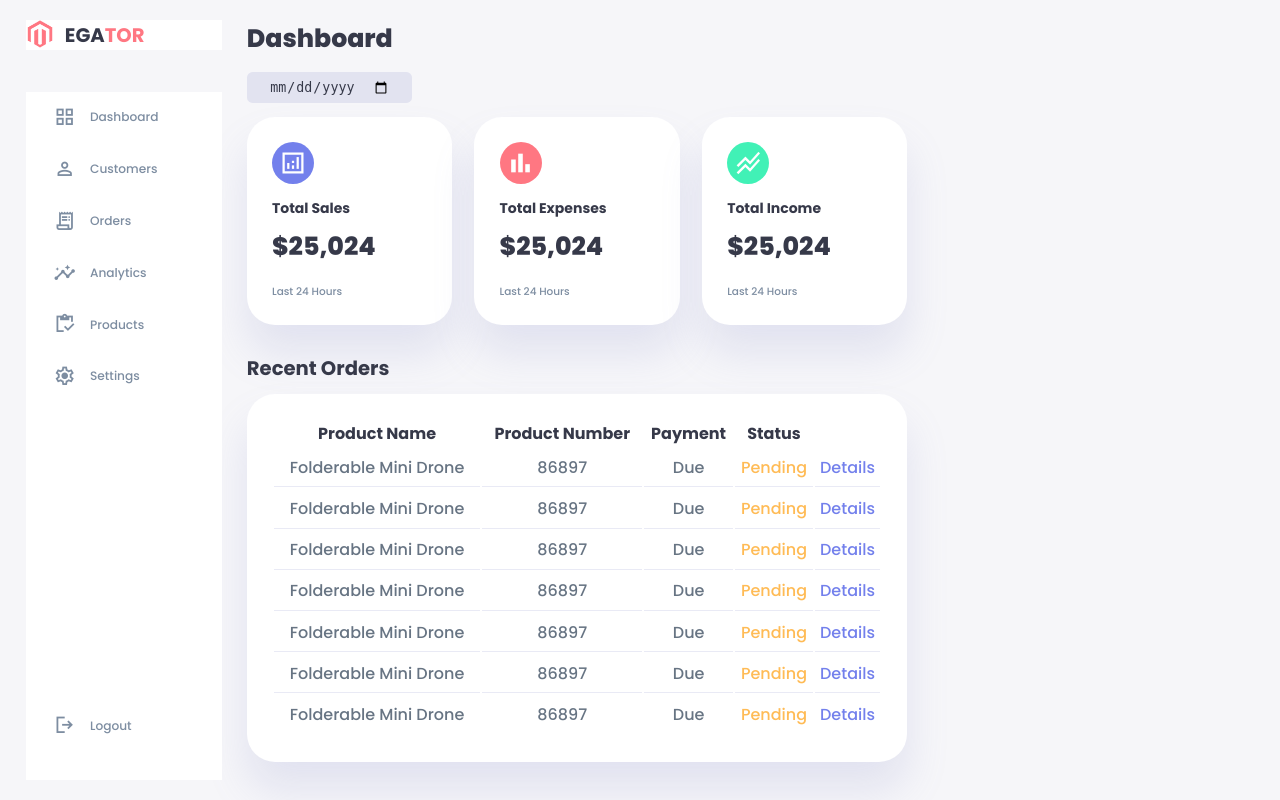
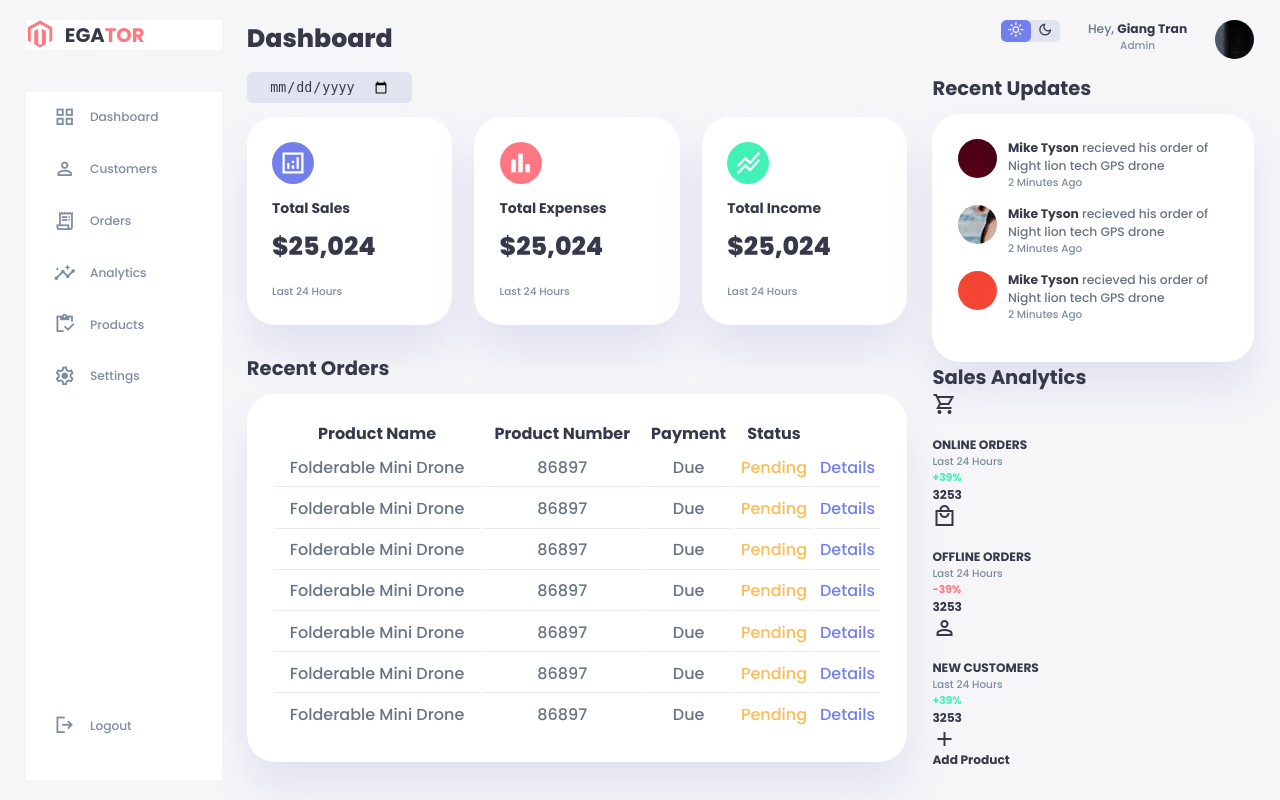
Before and after one commit to sherlockduy4869/Apartment_Management_Website, a PHP site: page / in a window 1280 px wide. Run offline with PHP 8.4, Linux system fonts and the light colour scheme.

Commit message:
Feat: create recent updates area

```diff
--- a/Resource/css/style.css
+++ b/Resource/css/style.css
@@ -325,3 +325,80 @@ main table tbody td{
 main table tbody tr:last-child td{
     border: none;
 }
+
+/*------------------------RIGHT AREA------------------------*/
+
+.right{
+    margin-top: 1.4rem;
+}
+
+.right .top{
+    display: flex;
+    justify-content: end;
+    gap: 2rem;
+}
+
+.right .top button{
+    display: none;
+}
+
+.right .theme-toggler{
+    background: var(--color-light);
+    display: flex;
+    justify-content: space-between;
+    align-items: center;
+    height: 1.6rem;
+    width: 4.2rem;
+    cursor: pointer;
+    border-radius: var(--border-radius-1);
+}
+
+.right .theme-toggler span{
+    font-size: 1.2rem;
+    width: 50%;
+    height: 100%;
+    display: flex;
+    align-items: center;
+    justify-content: center;
+}
+
+.right .theme-toggler span.active{
+    background: var(--color-primary);
+    color: white;
+    border-radius: var(--border-radius-1);
+}
+
+.right .top .profile{
+    display: flex;
+    gap: 2rem;
+    text-align: center;
+}
+
+/*------------------------RECENT UPDATES AREA------------------------*/
+
+.right .recent-updates{
+    margin-top: 1rem;
+}
+
+.right .recent-updates h2{
+    margin-bottom: 0.8rem;
+}
+
+.right .recent-updates .updates{
+    background: var(--color-white);
+    padding: var(--card-padding);
+    border-radius: var(--card-border-radius);
+    box-shadow: var(--box-shadow);
+    transition: all 300ms ease;
+}
+
+.right .recent-updates .updates:hover{
+    box-shadow: none;
+}
+
+.right .recent-updates .updates .update{
+    display: grid;
+    grid-template-columns: 2.6rem auto;
+    gap: 1rem;
+    margin-bottom: 1rem;
+}
--- a/index.html
+++ b/index.html
@@ -170,6 +170,109 @@
                 </table>
             </div>
         </main>
+        <!----------------------------END OF MAIN---------------------------->
+        <div class="right">
+            <div class="top">
+                <button id="menu-btn">
+                    <span class="material-symbols-sharp">menu</span>
+                </button>
+                <div class="theme-toggler">
+                    <span class="material-symbols-sharp active">light_mode</span>
+                    <span class="material-symbols-sharp">dark_mode</span>
+                </div>
+                <div class="profile">
+                    <div class="info">
+                        <p>Hey, <b>Giang Tran</b></p>
+                        <small class="text-muted">Admin</small>
+                    </div>
+                    <div class="profile-photo">
+                        <img src="./Resource/img/profile-1.jpg">
+                    </div>
+                </div>
+            </div>
+
+            <div class="recent-updates">
+                <h2>Recent Updates</h2>
+                <div class="updates">
+                    <div class="update">
+                        <div class="profile-photo">
+                            <img src="./Resource/img/profile-2.jpg" alt="">
+                        </div>
+                        <div class="message">
+                            <p><b>Mike Tyson</b> recieved his order of Night lion tech GPS drone</p>
+                            <small class="text-muted">2 Minutes Ago</small>
+                        </div>
+                    </div>
+                    <div class="update">
+                        <div class="profile-photo">
+                            <img src="./Resource/img/profile-3.jpg" alt="">
+                        </div>
+                        <div class="message">
+                            <p><b>Mike Tyson</b> recieved his order of Night lion tech GPS drone</p>
+                            <small class="text-muted">2 Minutes Ago</small>
+                        </div>
+                    </div>
+                    <div class="update">
+                        <div class="profile-photo">
+                            <img src="./Resource/img/profile-4.jpg" alt="">
+                        </div>
+                        <div class="message">
+                            <p><b>Mike Tyson</b> recieved his order of Night lion tech GPS drone</p>
+                            <small class="text-muted">2 Minutes Ago</small>
+                        </div>
+                    </div>
+                </div>
+            </div>
+            <!----------------------------END OF RECENT UPDATES---------------------------->
+            <div class="sales-analytics">
+                <h2>Sales Analytics</h2>
+                <div class="item online">
+                    <div class="icon">
+                        <span class="material-symbols-sharp">shopping_cart</span>
+                    </div>
+                    <div class="right">
+                        <div class="info">
+                            <h3>ONLINE ORDERS</h3>
+                            <small class="text-muted">Last 24 Hours</small>
+                        </div>
+                        <h5 class="success">+39%</h5>
+                        <h3>3253</h3>
+                    </div>
+                </div>
+                <div class="item offline">
+                    <div class="icon">
+                        <span class="material-symbols-sharp">local_mall</span>
+                    </div>
+                    <div class="right">
+                        <div class="info">
+                            <h3>OFFLINE ORDERS</h3>
+                            <small class="text-muted">Last 24 Hours</small>
+                        </div>
+                        <h5 class="danger">-39%</h5>
+                        <h3>3253</h3>
+                    </div>
+                </div>
+                <div class="item customers">
+                    <div class="icon">
+                        <span class="material-symbols-sharp">person</span>
+                    </div>
+                    <div class="right">
+                        <div class="info">
+                            <h3>NEW CUSTOMERS</h3>
+                            <small class="text-muted">Last 24 Hours</small>
+                        </div>
+                        <h5 class="success">+39%</h5>
+                        <h3>3253</h3>
+                    </div>
+                </div>
+                <div class="item add-product">
+                    <div>
+                        <span class="material-symbols-sharp">add</span>
+                        <h3>Add Product</h3>
+                    </div>
+                </div>
+            </div>
+        </div>
     </div>
 </body>
 </html>
```
